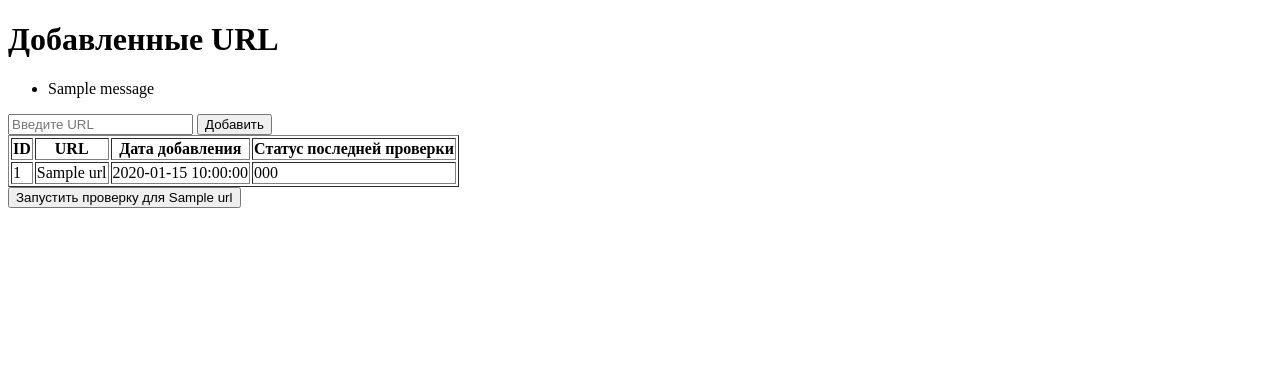
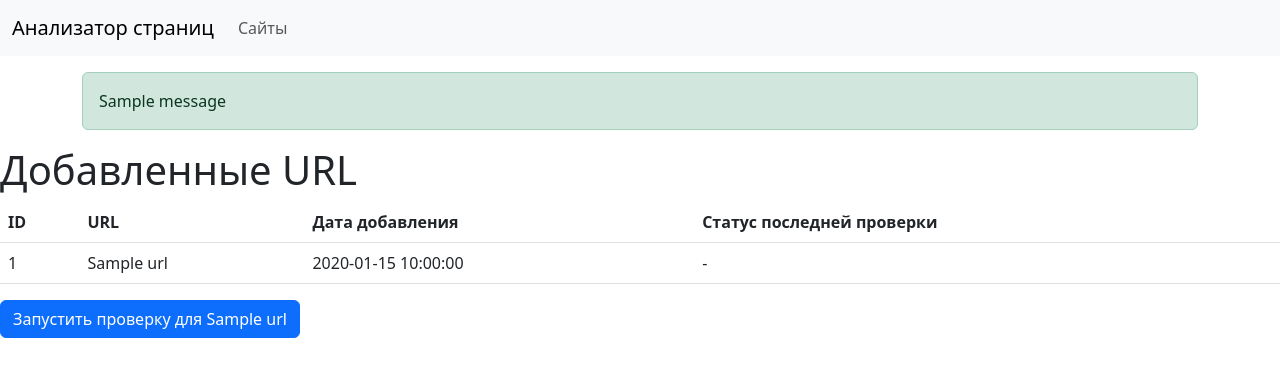
Before and after one commit to ESKolpakov/python-project-83, a Flask app: template page_analyzer/templates/urls.html in a window 1280 px wide. Shown: the top 377 px of the page. Run offline with Flask 2, Linux system fonts and the light colour scheme; the template is opened without the code that fills it: most values are stand-ins (such as "Sample title", 1, 10 or a date in 2020); one stand-in notice (Sample message) is shown; some libraries are stand-ins or nearby versions.

Commit message:
Fix app.py, *.html

```diff
--- a/page_analyzer/app.py
+++ b/page_analyzer/app.py
@@ -11,11 +11,9 @@ from dotenv import load_dotenv
 # Загружаем переменные окружения
 load_dotenv()
 
-# Получаем URL базы данных и секретный ключ
 DATABASE_URL = os.getenv("DATABASE_URL")
 SECRET_KEY = os.getenv("SECRET_KEY", "замени_на_настоящий_секрет")
 
-# Настроим Flask-приложение
 app = Flask(__name__)
 app.config["SECRET_KEY"] = SECRET_KEY
 
@@ -33,12 +31,8 @@ def normalize_url(url: str) -> str:
 
 def get_db_connection():
     """Создает подключение к базе данных."""
-    try:
-        conn = psycopg2.connect(DATABASE_URL)
-        return conn
-    except psycopg2.Error as e:
-        print(f"Ошибка подключения к базе данных: {e}")
-        return None
+    conn = psycopg2.connect(DATABASE_URL)
+    return conn
 
 
 @app.route("/", methods=["GET", "POST"])
@@ -54,12 +48,7 @@ def index():
             flash("URL превышает 255 символов", "error")
         else:
             try:
-                # Подключение к базе данных
                 conn = get_db_connection()
-                if conn is None:
-                    flash("Ошибка подключения к базе данных", "error")
-                    return redirect(url_for("index"))
-
                 cur = conn.cursor()
                 cur.execute("SELECT id FROM urls WHERE name = %s", (normalized,))
                 existing = cur.fetchone()
@@ -83,7 +72,6 @@ def index():
 
             except Exception as e:
                 flash(f"Ошибка при добавлении URL: {e}", "error")
-                print(f"Ошибка при добавлении URL: {e}")
                 return redirect(url_for("index"))
 
     return render_template("index.html")
@@ -94,10 +82,6 @@ def list_urls():
     """Отображает список всех URL."""
     try:
         conn = get_db_connection()
-        if conn is None:
-            flash("Ошибка подключения к базе данных", "error")
-            return redirect(url_for("index"))
-
         cur = conn.cursor()
         cur.execute("SELECT id, name, created_at FROM urls ORDER BY id DESC")
         urls = cur.fetchall()
@@ -135,10 +119,6 @@ def show_url(url_id):
     """Отображает подробности конкретного URL."""
     try:
         conn = get_db_connection()
-        if conn is None:
-            flash("Ошибка подключения к базе данных", "error")
-            return redirect(url_for("index"))
-
         cur = conn.cursor()
         cur.execute("SELECT id, name, created_at FROM urls WHERE id = %s", (url_id,))
         url_data = cur.fetchone()
@@ -171,10 +151,6 @@ def check_url(url_id):
     """Запускает проверку для конкретного URL."""
     try:
         conn = get_db_connection()
-        if conn is None:
-            flash("Ошибка подключения к базе данных", "error")
-            return redirect(url_for("list_urls"))
-
         cur = conn.cursor()
         cur.execute("SELECT name FROM urls WHERE id = %s", (url_id,))
         row = cur.fetchone()
--- a/page_analyzer/templates/base.html
+++ b/page_analyzer/templates/base.html
@@ -10,18 +10,34 @@
     />
   </head>
   <body>
+    <nav class="navbar navbar-expand-lg navbar-light bg-light">
+      <div class="container-fluid">
+        <a class="navbar-brand" href="/">Анализатор страниц</a>
+        <button class="navbar-toggler" type="button" data-bs-toggle="collapse" data-bs-target="#navbarNav" aria-controls="navbarNav" aria-expanded="false" aria-label="Toggle navigation">
+          <span class="navbar-toggler-icon"></span>
+        </button>
+        <div class="collapse navbar-collapse" id="navbarNav">
+          <ul class="navbar-nav">
+            <li class="nav-item">
+              <a class="nav-link" href="{{ url_for('list_urls') }}">Сайты</a>
+            </li>
+          </ul>
+        </div>
+      </div>
+    </nav>
+
     <div class="container mt-3">
       {% with messages = get_flashed_messages(with_categories=true) %}
         {% if messages %}
-          {% for category, message in messages %}
-            <div class="alert alert-{{ 'danger' if category == 'error' else category }}">
-              {{ message }}
-            </div>
-          {% endfor %}
+          <div class="alert alert-{{ 'danger' if 'error' in messages[0][0] else 'success' }}">
+            {{ messages[0][1] }}
+          </div>
         {% endif %}
       {% endwith %}
     </div>
+
     {% block content %}{% endblock %}
+
     <script src="https://cdn.jsdelivr.net/npm/bootstrap@5.3.0/dist/js/bootstrap.bundle.min.js"></script>
   </body>
 </html>
--- a/page_analyzer/templates/url_detail.html
+++ b/page_analyzer/templates/url_detail.html
@@ -12,6 +12,7 @@
 <form action="{{ url_for('check_url', url_id=url[0]) }}" method="post" class="mb-3">
   <input type="submit" value="Запустить проверку" class="btn btn-primary w-100" />
 </form>
+
 {% if checks %}
 <h2>Проверки</h2>
 <table class="table" data-test="checks">
--- a/page_analyzer/templates/urls.html
+++ b/page_analyzer/templates/urls.html
@@ -1,25 +1,10 @@
-<!doctype html>
-<html lang="ru">
-<head>
-  <meta charset="utf-8">
-  <title>Список URL</title>
-</head>
-<body>
+{% extends "base.html" %}
+
+{% block title %}Сайты{% endblock %}
+
+{% block content %}
 <h1>Добавленные URL</h1>
-  {% with messages = get_flashed_messages() %}
-    {% if messages %}
-      <ul>
-        {% for message in messages %}
-          <li>{{ message }}</li>
-        {% endfor %}
-      </ul>
-    {% endif %}
-  {% endwith %}
-  <form action="{{ url_for('urls') }}" method="post">
-    <input type="text" name="url" placeholder="Введите URL" required>
-    <button type="submit">Добавить</button>
-  </form>
-  <table border="1" data-test="urls">
+<table class="table" data-test="urls">
   <thead>
     <tr>
       <th>ID</th>
@@ -35,8 +20,8 @@
       <td>{{ url.name }}</td>
       <td>{{ url.created_at }}</td>
       <td>
-          {% if url.checks %}
-            {{ url.checks[-1].status_code }}
+        {% if url.id in last_checks %}
+          {{ last_checks[url.id].status_code }}
         {% else %}
           -
         {% endif %}
@@ -45,11 +30,11 @@
     {% endfor %}
   </tbody>
 </table>
+
 <!-- Форма для запуска проверки для конкретного URL -->
 {% for url in urls %}
   <form action="{{ url_for('check_url', url_id=url.id) }}" method="post">
-      <button type="submit">Запустить проверку для {{ url.name }}</button>
+    <button type="submit" class="btn btn-primary">Запустить проверку для {{ url.name }}</button>
   </form>
 {% endfor %}
-</body>
-</html>
+{% endblock %}
```
Lines whose indentation alone changed are shown as unchanged.
